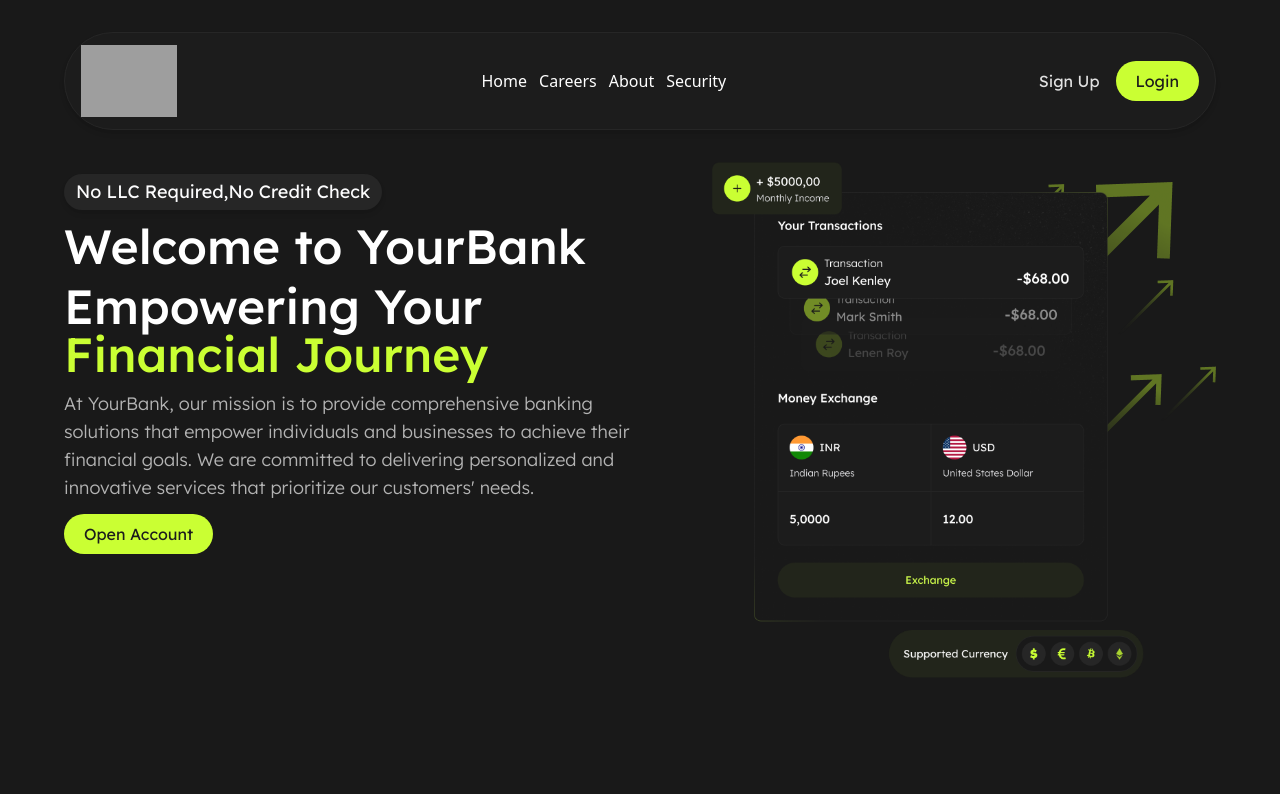
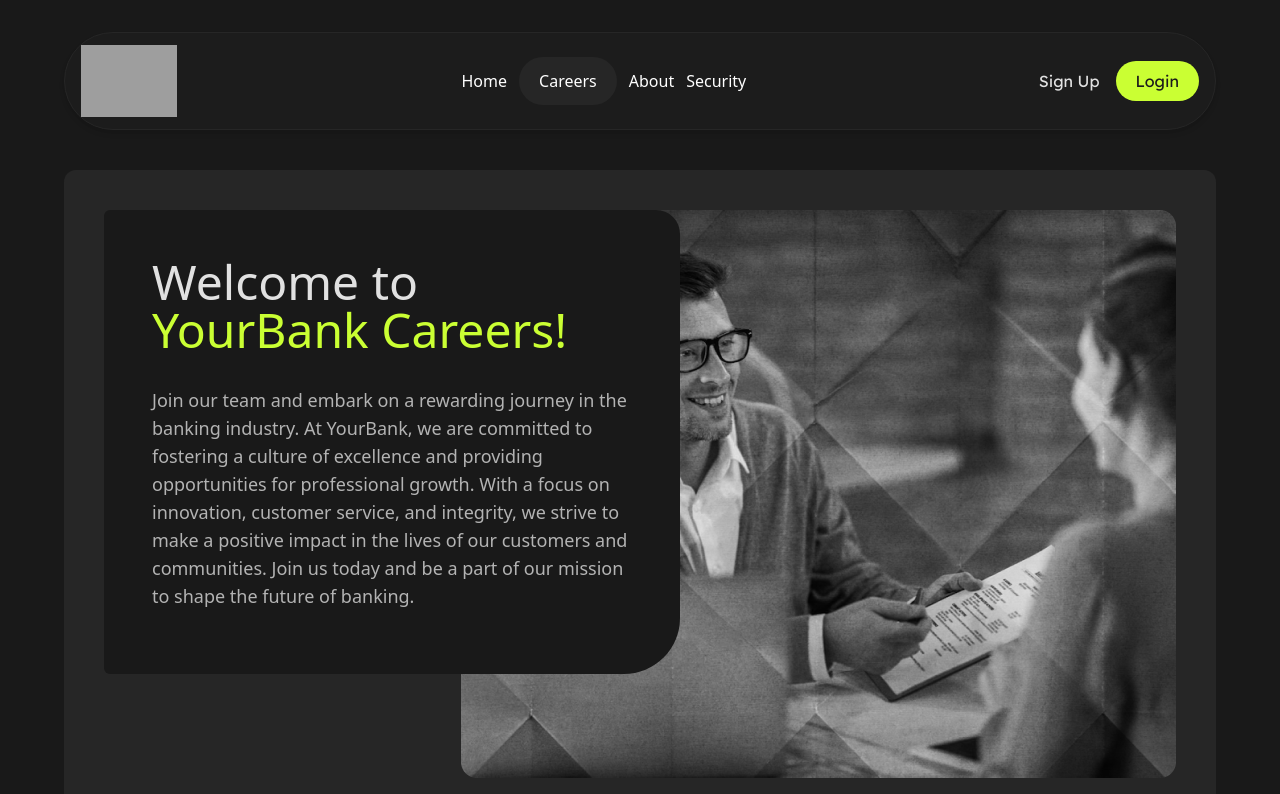
Before and after one commit to Damilarr/yourBank, a React (Vite) app: page /careers in a window 1280 px wide. Shown: the top 794 px of the page. Built offline with nearby package versions, Linux system fonts and the light colour scheme; grey boxes are pictures that could not be loaded.

Commit message:
career page

```diff
--- a/package.json
+++ b/package.json
@@ -12,7 +12,8 @@
   "dependencies": {
     "react": "^18.2.0",
     "react-dom": "^18.2.0",
-    "react-multi-carousel": "^2.8.4"
+    "react-multi-carousel": "^2.8.4",
+    "react-router-dom": "^6.18.0"
   },
   "devDependencies": {
     "@types/react": "^18.2.15",
--- a/src/App.jsx
+++ b/src/App.jsx
@@ -1,11 +1,20 @@
 import "./App.css";
+import Careers from "./Components/Careers";
 import Home from "./Components/Home";
+import Navbar from "./Components/Navbar";
+import { BrowserRouter, Routes, Route } from "react-router-dom";
 
 function App() {
   return (
-    <section className="w-full">
-      <Home />
-    </section>
+    <BrowserRouter>
+      <section className="page-sectionn">
+        <Navbar />
+        <Routes>
+          <Route path="/" element={<Home />} />
+          <Route path="/careers" element={<Careers />} />
+        </Routes>
+      </section>
+    </BrowserRouter>
   );
 }
 
--- /dev/null
+++ b/src/Components/Careers.jsx
@@ -0,0 +1,50 @@
+import React from "react";
+import HeroImage from "../assets/CareerHero.png";
+
+const Careers = () => {
+  return (
+    <section className="w-full py-10 h-screen">
+      <div className="bg-grey15 hidden overflow-hidden p-3 sm:p-5 md:p-7 lg:p-10 rounded-xl lg:flex lg:flex-row flex-col-reverse lg:justify-end relative">
+        <div className="lg:flex flex-col hidden bg-grey10 lg:w-1/2 rounded-3xl lg:rounded-br-[3.5rem]  lg:bottom-auto bottom-10  right-auto left-auto w-11/12  lg:left-10 lg:rounded-bl-md lg:rounded-tl-md p-9 lg:p-12 h-1/2 lg:h-fit space-y-7 lg:space-y-4 absolute">
+          <h2 className="text-center  lg:text-left text-3xl sm:text-4xl lg:text-5xl">
+            Welcome to <span className="text-col60">YourBank Careers!</span>
+          </h2>
+          <p className="text-center  lg:text-left font-light text-grey70 py-4 text-lg">
+            Join our team and embark on a rewarding journey in the banking
+            industry. At YourBank, we are committed to fostering a culture of
+            excellence and providing opportunities for professional growth. With
+            a focus on innovation, customer service, and integrity, we strive to
+            make a positive impact in the lives of our customers and
+            communities. Join us today and be a part of our mission to shape the
+            future of banking.
+          </p>
+        </div>
+        <img
+          src={HeroImage}
+          alt="Career image"
+          className="h-1/2 hidden lg:block"
+        />
+        {/* -------------------------------------- */}
+      </div>
+      <div className="bg-grey15 lg:hidden overflow-hidden  p-7 flex flex-col h-[50%] rounded-xl relative">
+        <img src={HeroImage} alt="hero image" className="absolute " />
+        <div className="flex flex-col left-0 right-0 bottom-7  p-4 bg-grey10 absolute">
+          <h2 className="text-center text-3xl sm:text-4xl">
+            Welcome to <span className="text-col60">YourBank Careers!</span>
+          </h2>
+          <p className="text-center lg:text-left font-light text-grey70 py-4 text-lg">
+            Join our team and embark on a rewarding journey in the banking
+            industry. At YourBank, we are committed to fostering a culture of
+            excellence and providing opportunities for professional growth. With
+            a focus on innovation, customer service, and integrity, we strive to
+            make a positive impact in the lives of our customers and
+            communities. Join us today and be a part of our mission to shape the
+            future of banking.
+          </p>
+        </div>
+      </div>
+    </section>
+  );
+};
+
+export default Careers;
--- a/src/Components/Home.jsx
+++ b/src/Components/Home.jsx
@@ -12,8 +12,8 @@ import Footer from "./Footer";
 
 const Home = () => {
   return (
-    <section className="w-full px-4 sm:px-9 md:px-12 lg:px-16 py-8">
-      <Navbar />
+    <section className="w-full">
+      {/* <Navbar /> */}
       {/* Hero Section */}
       <section className="flex px-2 md:px-0 flex-col md:flex-row font-lexend justify-around w-full py-8 items-start">
         <div className="py-3 flex items-center md:items-start flex-col text-white md:w-1/2 w-full space-y-3">
--- a/src/Components/Navbar.jsx
+++ b/src/Components/Navbar.jsx
@@ -1,36 +1,43 @@
 import React from "react";
 import Logo from "../assets/Logo.png";
 import Button from "./Button";
+import { Link } from "react-router-dom";
+import { useLocation } from "react-router-dom";
 
 const Navbar = () => {
+  const { pathname } = useLocation();
   return (
     <nav className="flex border border-grey15 justify-between items-center px-4 py-3 md:py-3 shadow-md rounded-l-full rounded-r-full bg-[#1c1c1c]">
       <img src={Logo} alt="Logo" className="w-24" />
       <div className="hidden sm:flex space-x-3 text-white text-xs sm:text-sm lg:text-base justify-between items-center">
-        <a
-          href=""
-          className="hover:bg-grey15 active:bg-grey15 transition-all rounded-l-full hover:px-5 py-3 rounded-r-full"
+        <Link
+          to={"/"}
+          className={`hover:bg-grey15 transition-all rounded-l-full hover:px-5 py-3 rounded-r-full ${
+            pathname === "/" ? "bg-grey15 px-5" : "bg-transparent"
+          }`}
         >
           Home
-        </a>
-        <a
-          href=""
-          className="hover:bg-grey15 rounded-l-full active:bg-grey15 transition-all rounded-r-full hover:px-5 py-3"
+        </Link>
+        <Link
+          to={"/careers"}
+          className={`hover:bg-grey15 rounded-l-full  transition-all rounded-r-full hover:px-5 py-3 ${
+            pathname === "/careers" ? "bg-grey15 px-5" : "bg-transparent"
+          }`}
         >
           Careers
-        </a>
-        <a
-          href=""
+        </Link>
+        <Link
+          to={"/about"}
           className="hover:bg-grey15 rounded-l-full rounded-r-full active:bg-grey15 transition-all hover:px-5 py-3"
         >
           About
-        </a>
-        <a
-          href=""
+        </Link>
+        <Link
+          to={"/security"}
           className="hover:bg-grey15 rounded-l-full rounded-r-full active:bg-grey15 transition-all hover:px-5 py-3"
         >
           Security
-        </a>
+        </Link>
       </div>
       <div className="hidden sm:flex font-lexend space-x-2 justify-between text-xs sm:text-sm lg:text-base items-center">
         <button className="px-2 py-3 bg-transparent border-0">Sign Up</button>
--- a/src/index.css
+++ b/src/index.css
@@ -34,3 +34,6 @@
 .react-multiple-carousel__arrow::before {
   @apply text-col65 shadow-2xl font-semibold;
 }
+.page-sectionn {
+  @apply w-full px-4 sm:px-9 md:px-12 lg:px-16 py-8;
+}
--- a/tailwind.config.js
+++ b/tailwind.config.js
@@ -27,6 +27,9 @@ export default {
         grey70: "#B3B3B3",
         grey75: "#BFBFBF",
       },
+      backgroundImage: {
+        CareerHero: "url('/CareerHero.png')",
+      },
       fontFamily: {
         lexend: ["Lexend", "sans-serif"],
       },
```
Also changed, not shown: src/assets/CareerHero.png (added), 1 other file (tests, documents, lock files or other folders).
